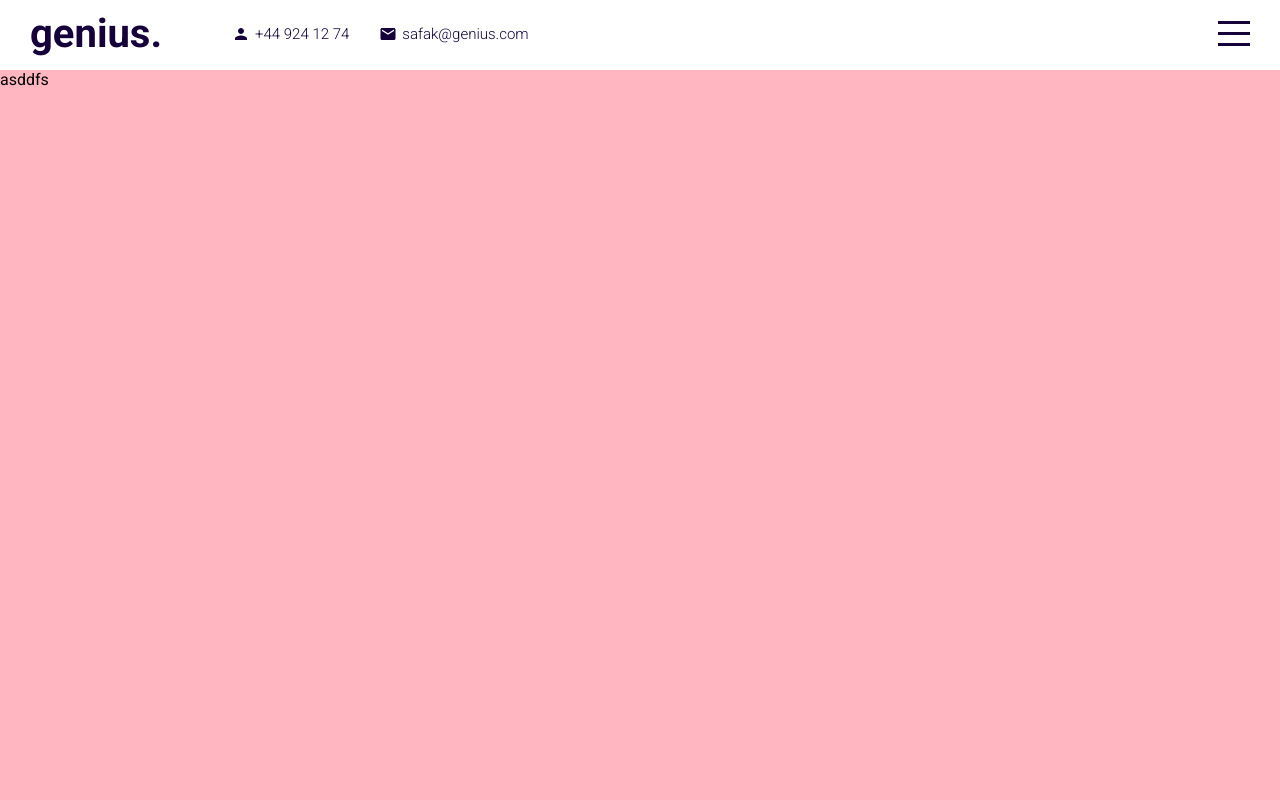
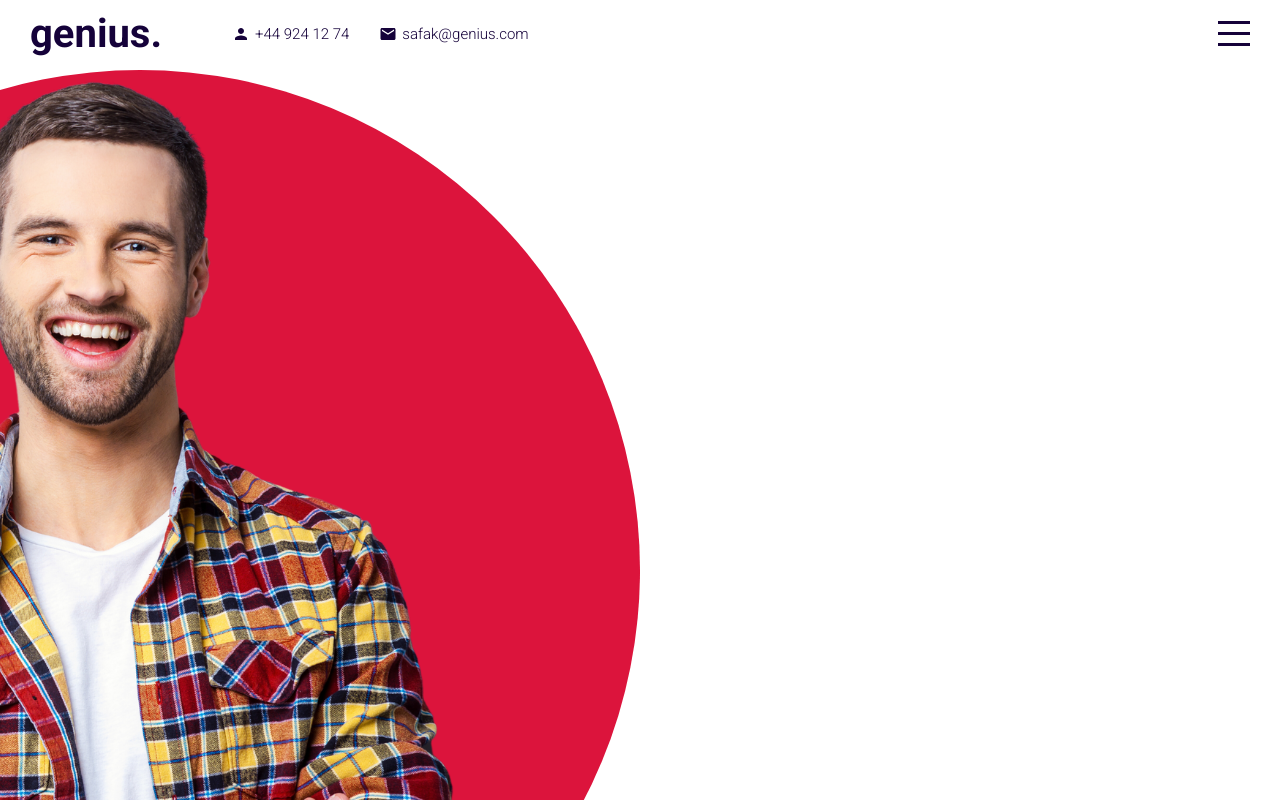
Before and after one commit to AFerg15/Portfolio, a React (Create React App) app: page / in a window 1280 px wide. Built offline with nearby package versions, Linux system fonts and the light colour scheme.

Commit message:
add containers for intro, image and styling

```diff
--- a/src/components/intro/Intro.jsx
+++ b/src/components/intro/Intro.jsx
@@ -4,7 +4,12 @@
 export default function Intro() {
     return (
         <div className="intro" id="intro">
-            asddfs
+            <div className="left">
+                <div className="imgContainer">
+                    <img src="assets/man.png" alt=""/>
+                </div>
+            </div>
+            <div className="right"></div>
         </div>
     )
 }
--- a/src/components/intro/intro.scss
+++ b/src/components/intro/intro.scss
@@ -1,3 +1,30 @@
 .intro {
-    background-color: lightpink;
+    background-color: white;
+    display: flex;
+
+    .left{
+        flex: 0.5;
+
+        .imgContainer{
+            width: 700;
+            height: 700;
+            background-color: crimson;
+            border-radius: 50%;
+            display: flex;
+            align-items: center;
+            justify-content: center;
+            float: right;
+
+            img{
+                height: 90%;
+            }
+        }
+
+
+    }
+    .right{
+        flex: 0.5;
+
+    }
+
 }
```
Also changed, not shown: public/assets/man.png (added).
